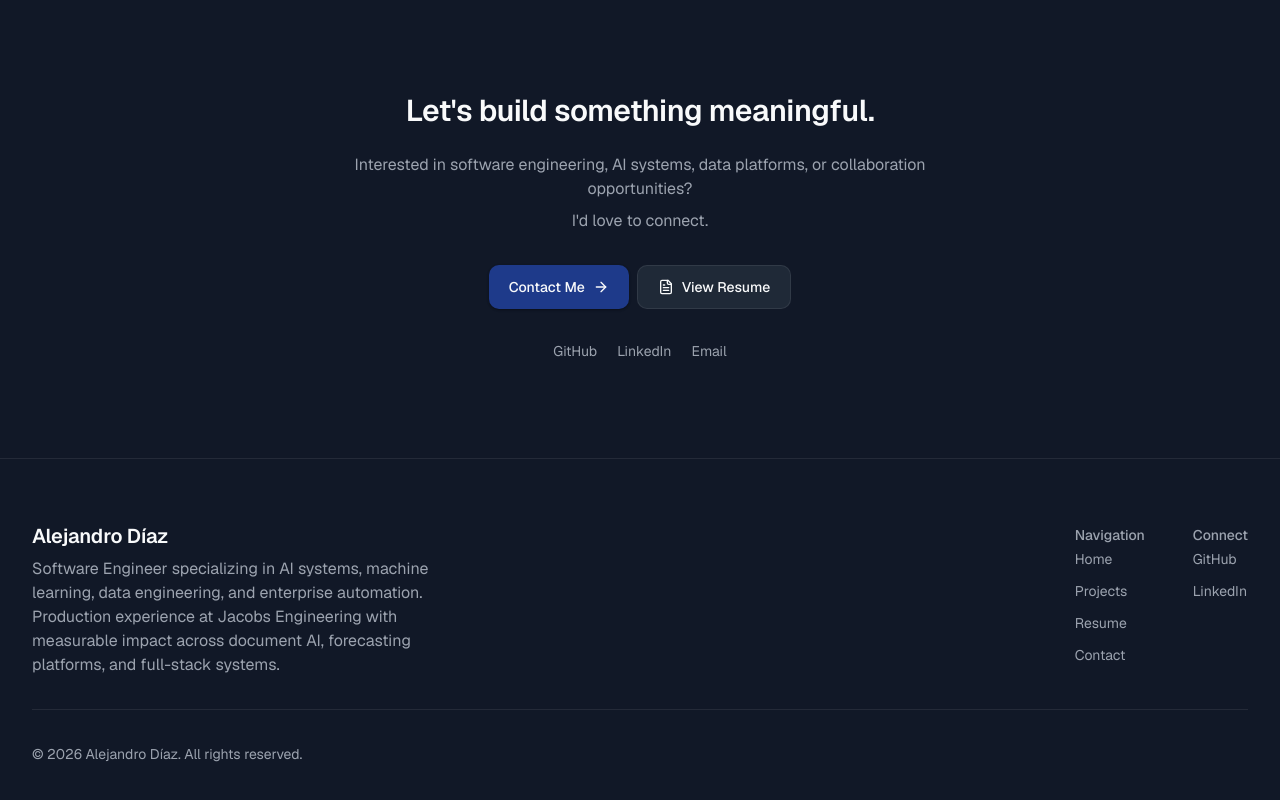
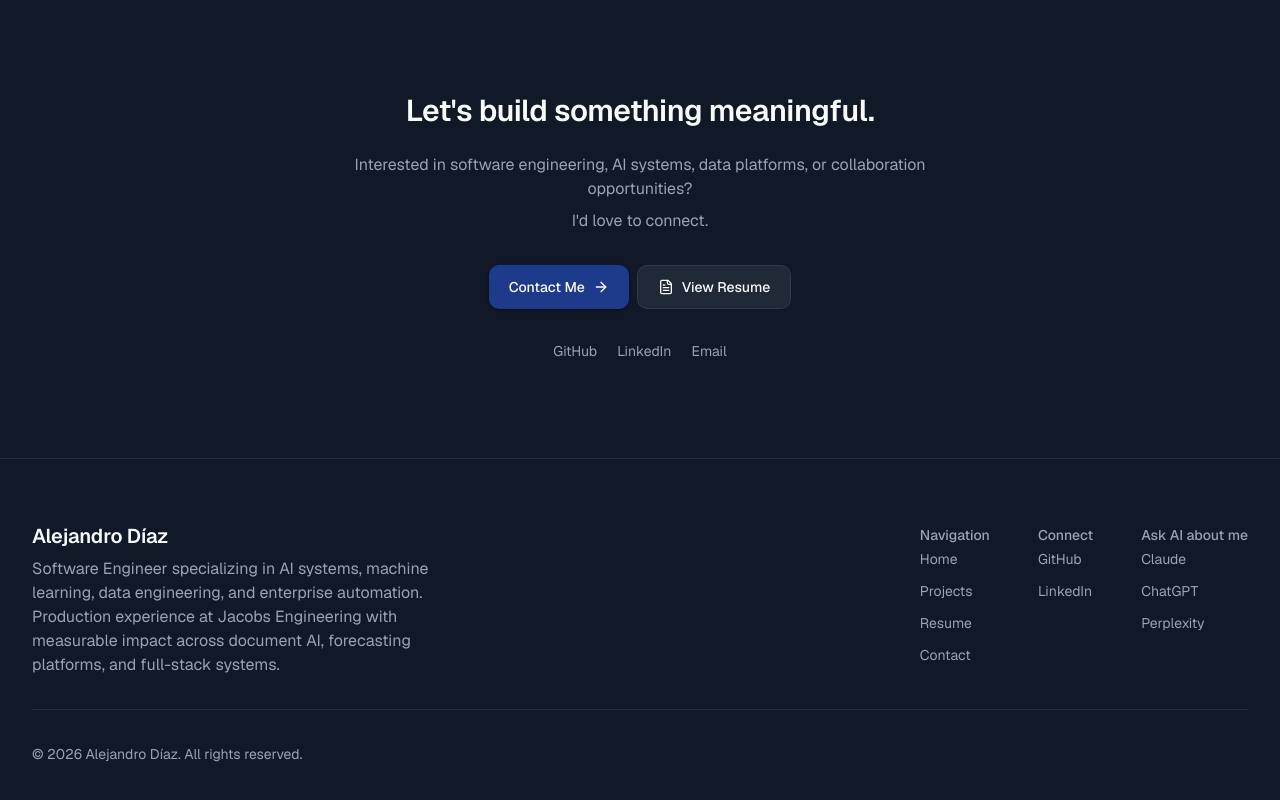
Before and after one commit to DiazAlejo/Personal-Website, a Next.js app: page / in a window 1280 px wide. Shown: the part 3196-3996 px from the top of the page. Built offline with nearby package versions, Linux system fonts and the light colour scheme; no server answers.

Commit message:
feat: render Ask AI about me block in footer

```diff
--- a/src/components/navigation/footer.tsx
+++ b/src/components/navigation/footer.tsx
@@ -3,10 +3,15 @@
 import { Container } from "@/components/layout/container";
 import { Divider } from "@/components/ui/divider";
 import { Typography } from "@/components/ui/typography";
+import { askAi } from "@/content/ask-ai";
 import { navigation } from "@/content/navigation";
 import { site } from "@/content/site";
 import { socials } from "@/content/socials";
-import { trackExternalSocialClick } from "@/lib/analytics/analytics";
+import {
+  trackAskAiClicked,
+  trackExternalSocialClick,
+} from "@/lib/analytics/analytics";
+import { buildAskAiUrl } from "@/lib/ask-ai";
 import Link from "next/link";
 
 function Footer() {
@@ -68,6 +73,28 @@ function Footer() {
                 ))}
               </ul>
             </nav>
+
+            <nav aria-label="Ask AI about me">
+              <Typography variant="small" className="mb-element-sm font-medium">
+                {askAi.heading}
+              </Typography>
+              <ul className="flex flex-col gap-element-sm">
+                {askAi.providers.map((provider) => (
+                  <li key={provider.name}>
+                    <a
+                      href={buildAskAiUrl(provider.baseUrl, askAi.prompt)}
+                      target="_blank"
+                      rel="noopener noreferrer"
+                      aria-label={`Ask ${provider.name} about ${site.name}`}
+                      onClick={() => trackAskAiClicked(provider.name, "footer")}
+                      className="rounded-md text-small text-text-secondary transition-colors duration-normal ease-default hover:text-text-primary focus-visible:outline-2 focus-visible:outline-offset-2 focus-visible:outline-ring"
+                    >
+                      {provider.name}
+                    </a>
+                  </li>
+                ))}
+              </ul>
+            </nav>
           </div>
         </div>
 
```
